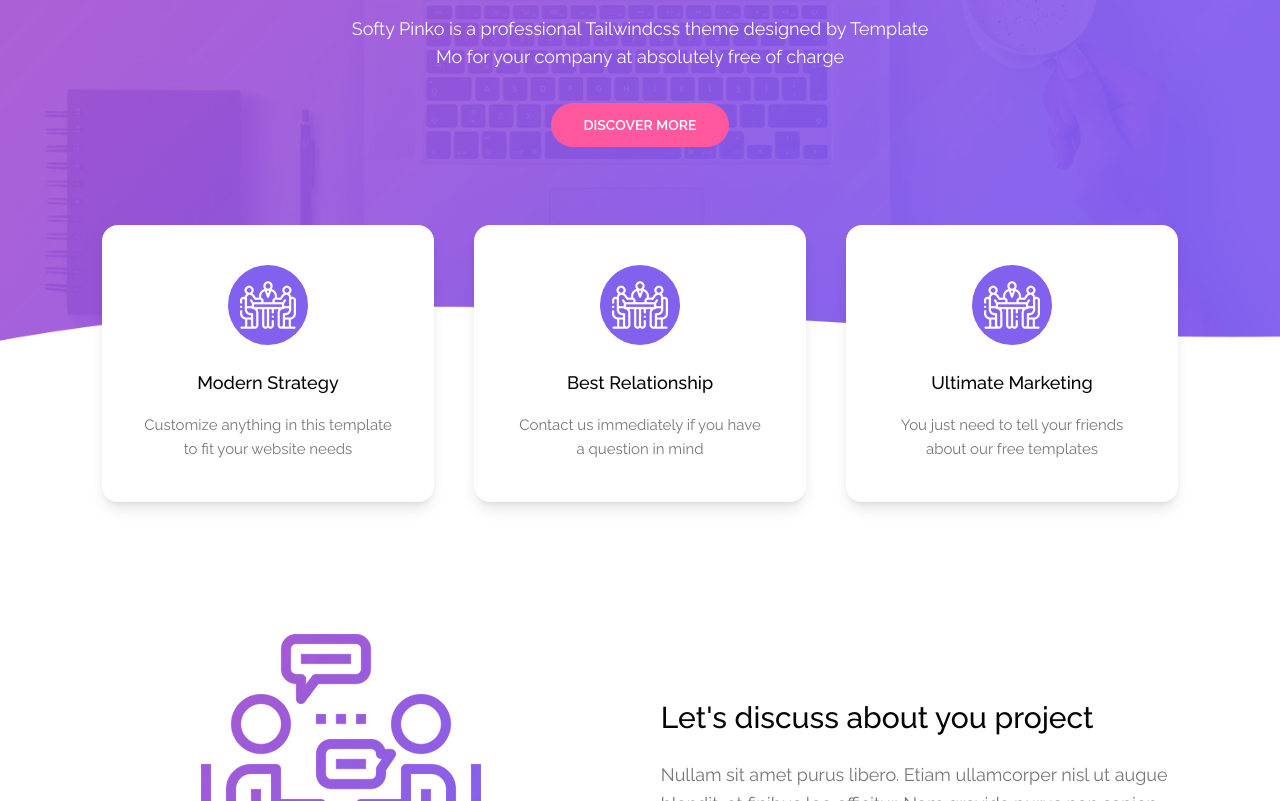
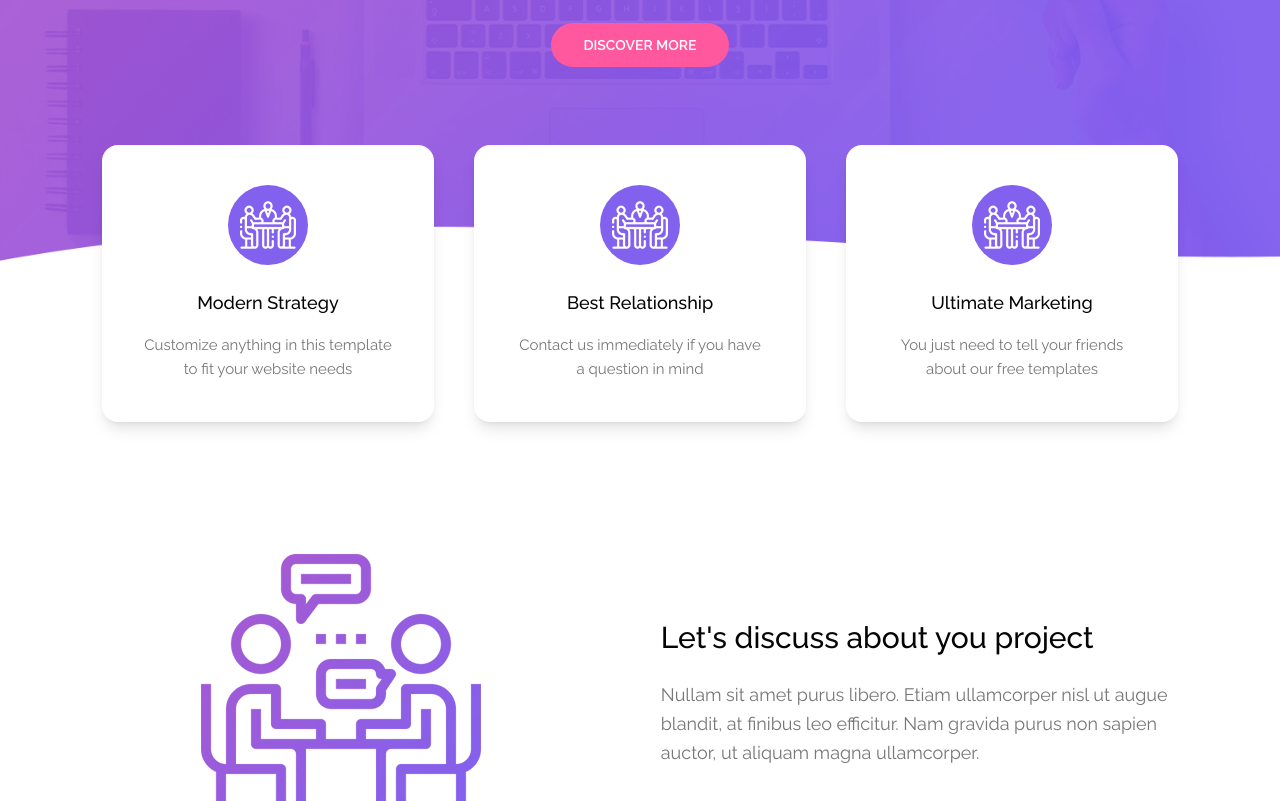
Before and after one commit to batacdat/mini_project_1, a website: page src/index.html in a window 1280 px wide. Shown: the part 455-1256 px from the top of the page. Drawn offline with Linux system fonts and the light colour scheme.

Commit message:
fix ui section home

```diff
--- a/src/index.html
+++ b/src/index.html
@@ -1,5 +1,5 @@
 <!DOCTYPE html>
-<html lang="en">
+<html lang="en" class="scroll-smooth">
   <head>
     <meta charset="UTF-8" />
     <meta name="viewport" content="width=device-width, initial-scale=1.0" />
@@ -7,7 +7,7 @@
     <link href="./output.css" rel="stylesheet" />
     <link rel="stylesheet" href="https://cdnjs.cloudflare.com/ajax/libs/font-awesome/6.4.0/css/all.min.css">
   </head>
-  <body class="font-sans scroll-smooth">
+  <body class="font-sans ">
     <section id="header" class="mt-[30px] fixed top-0 left-0 w-full z-50">
       <div class="container">
         <div
@@ -89,7 +89,7 @@
     <!-- SECTION HOME -->
     <section
       id="home"
-      class="w-full bg-[url(./assets/img/banner-bg.png)] bg-no-repeat bg-cover bg-center pt-32 pb-32 mt-20"
+      class="w-full bg-[url(./assets/img/banner-bg.png)] bg-no-repeat bg-cover bg-center pt-32 pb-32 "
     >
       <div class="container">
         <div class="wrap">
```
